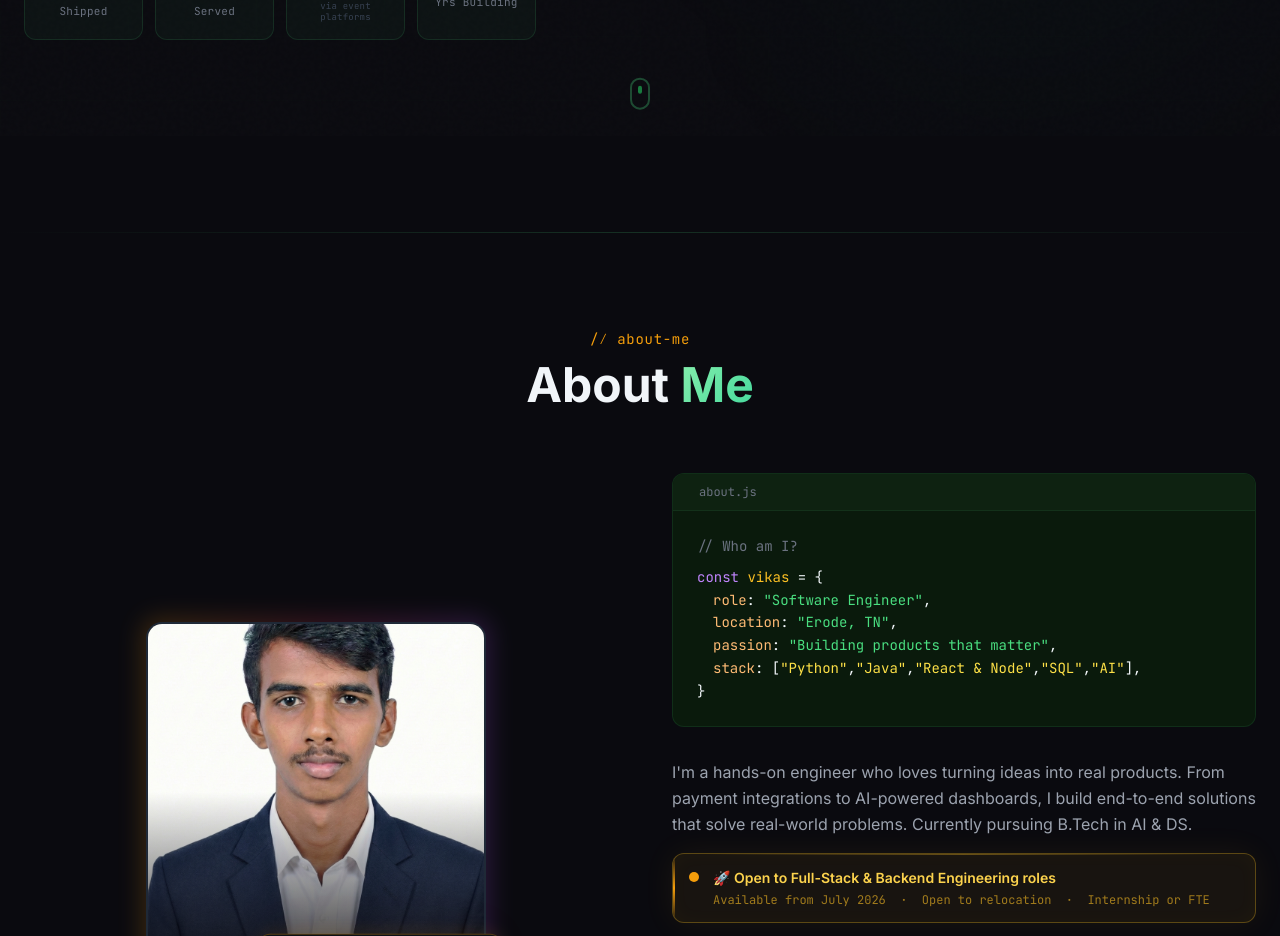
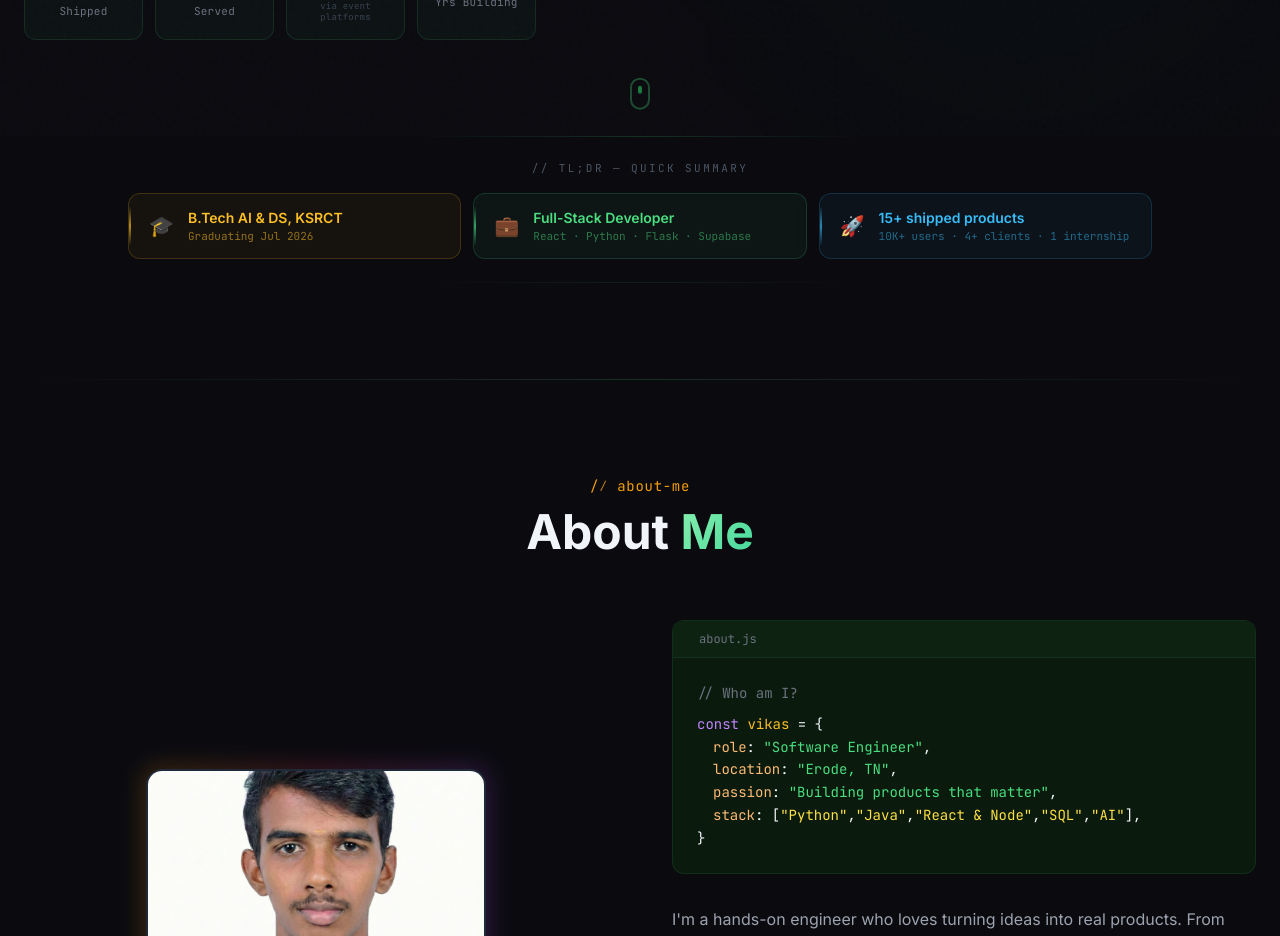
Before and after one commit to Vikasthangavel/Vikasthangavel, a React (Vite) app: page / in a window 1280 px wide. Shown: the part 860-1796 px from the top of the page. Built offline with nearby package versions, Linux system fonts and the light colour scheme; no server answers.

Commit message:
quick sumary

```diff
--- a/src/App.jsx
+++ b/src/App.jsx
@@ -10,6 +10,7 @@ import Achievements from "./components/Achievements";
 import Hobbies from "./components/Hobbies";
 import Contact from "./components/Contact";
 import Footer from "./components/Footer";
+import QuickSummary from "./components/QuickSummary";
 import { useAnalytics } from "./hooks/useAnalytics";
 import AdminStats from "./components/AdminStats";
 import Chatbot from "./components/Chatbot";
@@ -24,6 +25,7 @@ function App() {
       {showStats && <AdminStats />}
       <Navbar />
       <Hero />
+      <QuickSummary />
       <About />
       <Skills />
       <Projects />
--- /dev/null
+++ b/src/components/QuickSummary.jsx
@@ -0,0 +1,147 @@
+import React from "react";
+import { motion } from "framer-motion";
+
+const items = [
+  {
+    emoji: "🎓",
+    label: "Education",
+    value: "B.Tech AI & DS, KSRCT",
+    detail: "Graduating Jul 2026",
+    color: "amber",
+    border: "rgba(251,191,36,0.18)",
+    bg: "rgba(251,191,36,0.05)",
+    glow: "rgba(251,191,36,0.12)",
+    textColor: "#fbbf24",
+    detailColor: "rgba(251,191,36,0.55)",
+  },
+  {
+    emoji: "💼",
+    label: "Role",
+    value: "Full-Stack Developer",
+    detail: "React · Python · Flask · Supabase",
+    color: "green",
+    border: "rgba(74,222,128,0.18)",
+    bg: "rgba(74,222,128,0.05)",
+    glow: "rgba(74,222,128,0.12)",
+    textColor: "#4ade80",
+    detailColor: "rgba(74,222,128,0.5)",
+  },
+  {
+    emoji: "🚀",
+    label: "Impact",
+    value: "15+ shipped products",
+    detail: "10K+ users · 4+ clients · 1 internship",
+    color: "sky",
+    border: "rgba(56,189,248,0.18)",
+    bg: "rgba(56,189,248,0.05)",
+    glow: "rgba(56,189,248,0.12)",
+    textColor: "#38bdf8",
+    detailColor: "rgba(56,189,248,0.5)",
+  },
+];
+
+export default function QuickSummary() {
+  return (
+    <section
+      id="quick-summary"
+      className="relative z-10 py-6 px-6"
+      style={{ background: "transparent" }}
+    >
+      {/* thin top divider */}
+      <div
+        className="absolute top-0 left-1/2 -translate-x-1/2 w-[480px] max-w-full h-px"
+        style={{
+          background:
+            "linear-gradient(to right, transparent, rgba(74,222,128,0.18), transparent)",
+        }}
+      />
+
+      <div className="max-w-5xl mx-auto">
+        {/* header label */}
+        <motion.p
+          initial={{ opacity: 0, y: -8 }}
+          whileInView={{ opacity: 1, y: 0 }}
+          viewport={{ once: true }}
+          transition={{ duration: 0.45 }}
+          className="text-center text-[11px] font-mono tracking-[0.22em] text-gray-600 uppercase mb-4 select-none"
+        >
+          // TL;DR — Quick Summary
+        </motion.p>
+
+        {/* 3 cards in a row */}
+        <div className="grid grid-cols-1 sm:grid-cols-3 gap-3">
+          {items.map((item, i) => (
+            <motion.div
+              key={i}
+              initial={{ opacity: 0, y: 14 }}
+              whileInView={{ opacity: 1, y: 0 }}
+              viewport={{ once: true }}
+              transition={{ duration: 0.45, delay: i * 0.1 }}
+              whileHover={{ y: -3, scale: 1.02 }}
+              className="group relative flex items-center gap-3.5 px-4 py-3.5 rounded-xl border backdrop-blur-sm cursor-default overflow-hidden"
+              style={{
+                border: `1px solid ${item.border}`,
+                background: item.bg,
+              }}
+              onMouseEnter={(e) => {
+                e.currentTarget.style.background = item.glow;
+                e.currentTarget.style.borderColor = item.textColor + "44";
+              }}
+              onMouseLeave={(e) => {
+                e.currentTarget.style.background = item.bg;
+                e.currentTarget.style.borderColor = item.border;
+              }}
+            >
+              {/* left accent line */}
+              <div
+                className="absolute left-0 top-3 bottom-3 w-[2px] rounded-full"
+                style={{
+                  background: `linear-gradient(to bottom, transparent, ${item.textColor}, transparent)`,
+                  opacity: 0.7,
+                }}
+              />
+
+              {/* emoji */}
+              <span className="text-xl flex-shrink-0 select-none pl-1">
+                {item.emoji}
+              </span>
+
+              {/* text */}
+              <div className="min-w-0">
+                <p
+                  className="text-sm font-semibold leading-snug truncate"
+                  style={{ color: item.textColor }}
+                >
+                  {item.value}
+                </p>
+                <p
+                  className="text-[11px] font-mono mt-0.5 leading-snug"
+                  style={{ color: item.detailColor }}
+                >
+                  {item.detail}
+                </p>
+              </div>
+
+              {/* hover glow layer */}
+              <div
+                className="absolute inset-0 opacity-0 group-hover:opacity-100 transition-opacity duration-500 pointer-events-none"
+                style={{
+                  background: `radial-gradient(ellipse at left center, ${item.glow} 0%, transparent 70%)`,
+                }}
+              />
+            </motion.div>
+          ))}
+        </div>
+      </div>
+
+      {/* thin bottom divider */}
+      <div
+        className="absolute bottom-0 left-1/2 -translate-x-1/2 w-[480px] max-w-full h-px"
+        style={{
+          background:
+            "linear-gradient(to right, transparent, rgba(74,222,128,0.1), transparent)",
+        }}
+      />
+    </section>
+  );
+}
```
